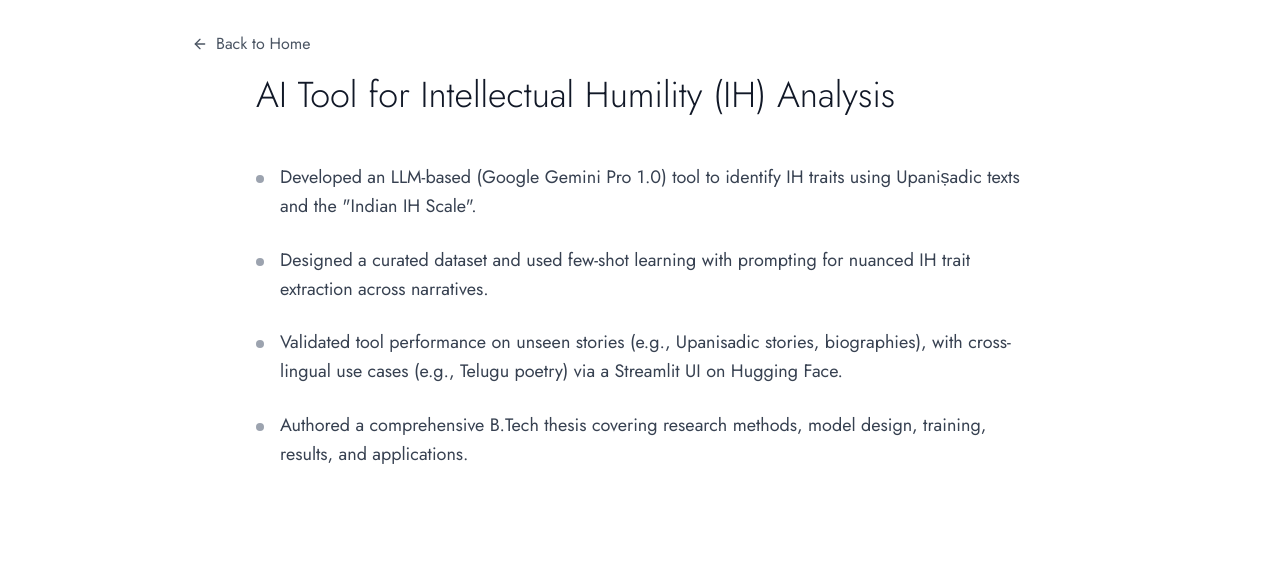
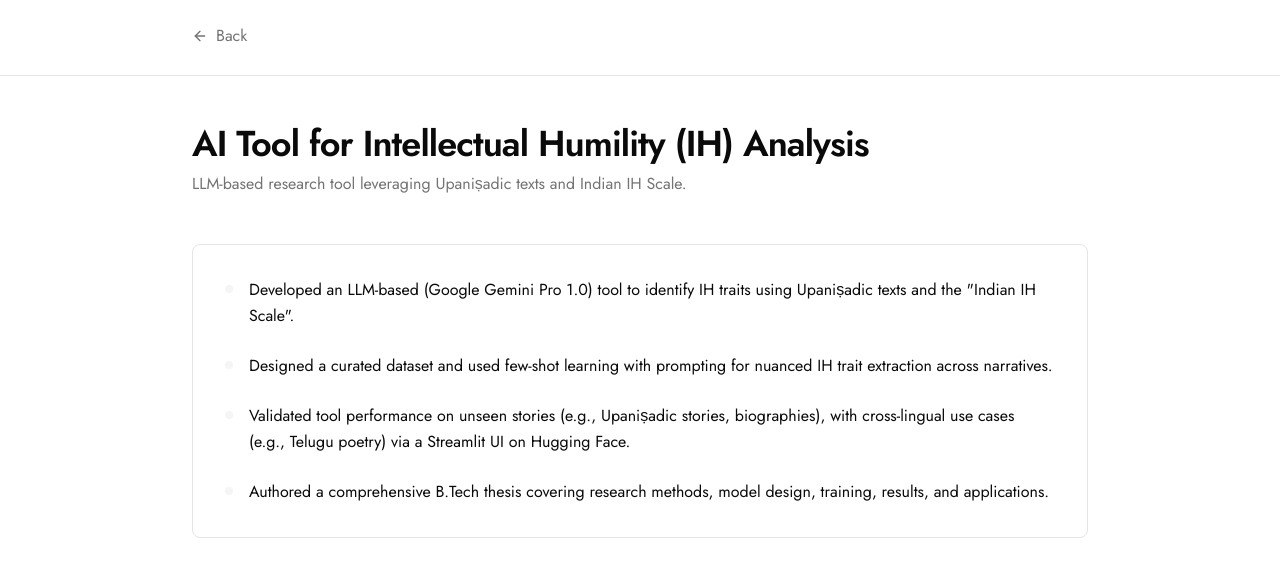
Before and after one commit to mksree-gh/portfolio, a Next.js app: page /projects/ai-tool-humility in a window 1280 px wide. Shown: the top 576 px of the page. Built offline with nearby package versions, Linux system fonts and the light colour scheme.

Commit message:
Style - updated UI and content for projects

```diff
--- a/app/page.tsx
+++ b/app/page.tsx
@@ -112,7 +112,29 @@ const Navigation = () => {
 };
 
 // --- DATA ---
-const projectData = [ { title: "AI-Powered Multi-Agent Data Analysis Pipeline", description: "Designed and implemented a LangGraph-based multi-agent LLM pipeline to automate data analysis, reducing insight generation time from hours to minutes.", skills: "LangGraph, Multi-Agent LLMs, RAG", link: "/projects/ai-pipeline" }, { title: "AI Tool for Intellectual Humility (IH) Analysis", description: "Developed an LLM-based tool using Google Gemini Pro to identify Intellectual Humility traits in texts, validated on unseen stories and cross-lingual use cases.", skills: "Google Gemini, Few-Shot Learning, Streamlit", link: "/projects/ai-tool-humility" } ];
+const projectData = [
+  {
+    title: "AI-Powered Multi-Agent Data Analysis Pipeline",
+    description:
+      "Designed and implemented a LangGraph-based multi-agent LLM pipeline to automate data analysis, reducing insight generation time from hours to minutes.",
+    skills: "LangGraph, Multi-Agent LLMs, RAG",
+    link: "/projects/ai-pipeline",
+  },
+  {
+    title: "DocuSense | PDF Management Tool",
+    description:
+      "Built a full-featured PDF analysis tool with OCR, duplicate detection, clustering, and semantic search for document organization and retrieval.",
+    skills: "OCR, Pandas, TF-IDF, Scikit-learn",
+    link: "/projects/docusense",
+  },
+  {
+    title: "AI Tool for Intellectual Humility (IH) Analysis",
+    description:
+      "Developed an LLM-based tool using Google Gemini Pro to identify Intellectual Humility traits in texts, validated on unseen stories and cross-lingual use cases.",
+    skills: "Google Gemini, Few-Shot Learning, Streamlit",
+    link: "/projects/ai-tool-humility",
+  }
+];
 const conferenceData = {
     viva: ["/conferences/vivatech/vivatech-1.jpeg", "/conferences/vivatech/vivatech-2.jpeg", "/conferences/vivatech/vivatech-3.jpeg", "/conferences/vivatech/vivatech-4.jpeg"],
 
@@ -248,10 +270,31 @@ export default function HomePage() {
 
         {/* --- PROJECTS --- */}
         <section id="projects" className="py-24 px-6 w-full bg-gray-50 dark:bg-gray-900">
-            <div className="max-w-3xl mx-auto"><h2 className="text-3xl font-light text-center text-gray-900 dark:text-white mb-16">Projects</h2><div className="space-y-12">
-            {projectData.map(p => (<div key={p.title} className="border-b border-gray-200 dark:border-gray-700 pb-8"><Link href={p.link}><h3 className="text-xl font-medium text-gray-900 dark:text-white mb-4 hover:text-cyan-600 dark:hover:text-cyan-400 transition-colors">{p.title}</h3></Link><p className="text-gray-700 dark:text-gray-300 leading-relaxed">{p.description}</p><p className="mt-4 text-sm"><span className="font-semibold text-gray-600 dark:text-gray-400">Skills:</span> {p.skills}</p></div>))}
-            </div></div>
-        </section>
+  <div className="max-w-6xl mx-auto">
+    <h2 className="text-3xl font-light text-center text-gray-900 dark:text-white mb-16">Projects</h2>
+    <div className="grid gap-8 sm:grid-cols-1 md:grid-cols-2 lg:grid-cols-3">
+      {projectData.map((p) => (
+        <Link
+          key={p.title}
+          href={p.link}
+          className="block border border-gray-200 dark:border-gray-700 rounded-lg p-6 bg-white/50 dark:bg-white/5 hover:shadow-lg transition-shadow hover:border-cyan-500 dark:hover:border-cyan-400"
+        >
+          <h3 className="text-xl font-medium text-gray-900 dark:text-white mb-4 transition-colors">
+            {p.title}
+          </h3>
+          <p className="text-gray-700 dark:text-gray-300 leading-relaxed">
+            {p.description}
+          </p>
+          <p className="mt-4 text-sm">
+            <span className="font-semibold text-gray-600 dark:text-gray-400">Skills:</span> {p.skills}
+          </p>
+        </Link>
+      ))}
+    </div>
+  </div>
+</section>
+
+
 
         {/* --- CONFERENCES (Using your shadcn/ui Carousel) --- */}
         <section id="conferences" className="py-24 px-6 w-full">
--- a/app/projects/ai-pipeline/page.tsx
+++ b/app/projects/ai-pipeline/page.tsx
@@ -5,51 +5,54 @@ import { ArrowLeft } from 'lucide-react';
 
 export default function AIPipelinePage() {
   return (
-    <div className="min-h-screen bg-white text-gray-900">
-      {/* Back Navigation */}
-      <div className="pt-8 pb-4 px-6">
+    <div className="min-h-screen bg-background text-foreground">
+      {/* Header / Back link */}
+      <div className="border-b border-border py-6 px-4 md:px-6">
         <div className="max-w-4xl mx-auto">
           <Link
-            href="/"
-            className="inline-flex items-center text-gray-600 hover:text-gray-900 transition-colors duration-200"
+            href="/#projects"
+            className="inline-flex items-center text-muted-foreground hover:text-foreground transition-colors"
           >
             <ArrowLeft className="w-4 h-4 mr-2" />
-            Back to Home
+            Back
           </Link>
         </div>
       </div>
 
-      {/* Project Content */}
-      <div className="pb-20 px-6">
-        <div className="max-w-4xl mx-auto">
-          <div className="max-w-3xl mx-auto">
-            <h1 className="text-3xl md:text-4xl font-light text-gray-900 mb-12">
+      {/* Main Content */}
+      <div className="py-12 px-4 md:px-6">
+        <div className="max-w-4xl mx-auto space-y-12">
+          <header className="space-y-2">
+            <h1 className="text-3xl md:text-4xl font-semibold tracking-tight">
               AI-Powered Multi-Agent Data Analysis Pipeline
             </h1>
+            <p className="text-muted-foreground max-w-2xl">
+              Automating insights with LangGraph and a team of specialized LLM agents.
+            </p>
+          </header>
 
-            <div className="space-y-6">
-              <div className="flex items-start">
-                <div className="w-2 h-2 bg-gray-400 rounded-full mt-3 mr-4 flex-shrink-0"></div>
-                <p className="text-lg text-gray-700 leading-relaxed">
-                  Identified critical delays in Inventory/Sales data analysis; designed and implemented a LangGraph-based multi-agent LLM pipeline, eliminating manual analysis and reducing insight generation time from manual hours to just 5–10 minutes.
+          <section className="space-y-8 border rounded-lg p-6 md:p-8 bg-card">
+            <ul className="space-y-6 list-none">
+              <li className="flex gap-4">
+                <div className="mt-2 w-2 h-2 rounded-full bg-accent flex-shrink-0" />
+                <p className="leading-relaxed">
+                  Identified critical delays in Inventory/Sales data analysis; designed and implemented a LangGraph-based multi-agent LLM pipeline, reducing insight generation time from hours to ~5–10 minutes.
                 </p>
-              </div>
-
-              <div className="flex items-start">
-                <div className="w-2 h-2 bg-gray-400 rounded-full mt-3 mr-4 flex-shrink-0"></div>
-                <p className="text-lg text-gray-700 leading-relaxed">
-                  Orchestrated a team of specialized LLM agents (Data Scientist, Analyst, Python Expert, Customer Engineer) to automate pandas queries, result interpretation, and summarization—achieving seamless and 100% hands-off automation.
+              </li>
+              <li className="flex gap-4">
+                <div className="mt-2 w-2 h-2 rounded-full bg-accent flex-shrink-0" />
+                <p className="leading-relaxed">
+                  Orchestrated a team of specialized LLM agents (Data Scientist, Analyst, Python Expert, Customer Engineer) for automated pandas queries, interpretation, and summarization—achieving 100% hands-off automation.
                 </p>
-              </div>
-
-              <div className="flex items-start">
-                <div className="w-2 h-2 bg-gray-400 rounded-full mt-3 mr-4 flex-shrink-0"></div>
-                <p className="text-lg text-gray-700 leading-relaxed">
-                  Built RAG-ready descriptions with Tool/Memory Augmentation for high-context understanding & autonomous execution.
+              </li>
+              <li className="flex gap-4">
+                <div className="mt-2 w-2 h-2 rounded-full bg-accent flex-shrink-0" />
+                <p className="leading-relaxed">
+                  Built RAG-ready descriptions with Tool/Memory Augmentation for high-context understanding and autonomous execution.
                 </p>
-              </div>
-            </div>
-          </div>
+              </li>
+            </ul>
+          </section>
         </div>
       </div>
     </div>
--- a/app/projects/ai-tool-humility/page.tsx
+++ b/app/projects/ai-tool-humility/page.tsx
@@ -5,58 +5,60 @@ import { ArrowLeft } from 'lucide-react';
 
 export default function AIToolHumilityPage() {
   return (
-    <div className="min-h-screen bg-white text-gray-900">
-      {/* Back Navigation */}
-      <div className="pt-8 pb-4 px-6">
+    <div className="min-h-screen bg-background text-foreground">
+      {/* Header / Back link */}
+      <div className="border-b border-border py-6 px-4 md:px-6">
         <div className="max-w-4xl mx-auto">
           <Link
-            href="/"
-            className="inline-flex items-center text-gray-600 hover:text-gray-900 transition-colors duration-200"
+            href="/#projects"
+            className="inline-flex items-center text-muted-foreground hover:text-foreground transition-colors"
           >
             <ArrowLeft className="w-4 h-4 mr-2" />
-            Back to Home
+            Back
           </Link>
         </div>
       </div>
 
-      {/* Project Content */}
-      <div className="pb-20 px-6">
-        <div className="max-w-4xl mx-auto">
-          <div className="max-w-3xl mx-auto">
-            <h1 className="text-3xl md:text-4xl font-light text-gray-900 mb-12">
+      {/* Main Content */}
+      <div className="py-12 px-4 md:px-6">
+        <div className="max-w-4xl mx-auto space-y-12">
+          <header className="space-y-2">
+            <h1 className="text-3xl md:text-4xl font-semibold tracking-tight">
               AI Tool for Intellectual Humility (IH) Analysis
             </h1>
+            <p className="text-muted-foreground max-w-2xl">
+              LLM-based research tool leveraging Upaniṣadic texts and Indian IH Scale.
+            </p>
+          </header>
 
-            <div className="space-y-6">
-              <div className="flex items-start">
-                <div className="w-2 h-2 bg-gray-400 rounded-full mt-3 mr-4 flex-shrink-0"></div>
-                <p className="text-lg text-gray-700 leading-relaxed">
+          <section className="space-y-8 border rounded-lg p-6 md:p-8 bg-card">
+            <ul className="space-y-6 list-none">
+              <li className="flex gap-4">
+                <div className="mt-2 w-2 h-2 rounded-full bg-accent flex-shrink-0" />
+                <p className="leading-relaxed">
                   Developed an LLM-based (Google Gemini Pro 1.0) tool to identify IH traits using Upaniṣadic texts and the "Indian IH Scale".
                 </p>
-              </div>
-
-              <div className="flex items-start">
-                <div className="w-2 h-2 bg-gray-400 rounded-full mt-3 mr-4 flex-shrink-0"></div>
-                <p className="text-lg text-gray-700 leading-relaxed">
+              </li>
+              <li className="flex gap-4">
+                <div className="mt-2 w-2 h-2 rounded-full bg-accent flex-shrink-0" />
+                <p className="leading-relaxed">
                   Designed a curated dataset and used few-shot learning with prompting for nuanced IH trait extraction across narratives.
                 </p>
-              </div>
-
-              <div className="flex items-start">
-                <div className="w-2 h-2 bg-gray-400 rounded-full mt-3 mr-4 flex-shrink-0"></div>
-                <p className="text-lg text-gray-700 leading-relaxed">
-                  Validated tool performance on unseen stories (e.g., Upanisadic stories, biographies), with cross-lingual use cases (e.g., Telugu poetry) via a Streamlit UI on Hugging Face.
+              </li>
+              <li className="flex gap-4">
+                <div className="mt-2 w-2 h-2 rounded-full bg-accent flex-shrink-0" />
+                <p className="leading-relaxed">
+                  Validated tool performance on unseen stories (e.g., Upaniṣadic stories, biographies), with cross-lingual use cases (e.g., Telugu poetry) via a Streamlit UI on Hugging Face.
                 </p>
-              </div>
-
-              <div className="flex items-start">
-                <div className="w-2 h-2 bg-gray-400 rounded-full mt-3 mr-4 flex-shrink-0"></div>
-                <p className="text-lg text-gray-700 leading-relaxed">
+              </li>
+              <li className="flex gap-4">
+                <div className="mt-2 w-2 h-2 rounded-full bg-accent flex-shrink-0" />
+                <p className="leading-relaxed">
                   Authored a comprehensive B.Tech thesis covering research methods, model design, training, results, and applications.
                 </p>
-              </div>
-            </div>
-          </div>
+              </li>
+            </ul>
+          </section>
         </div>
       </div>
     </div>
--- a/app/projects/docusense/page.tsx
+++ b/app/projects/docusense/page.tsx
@@ -5,51 +5,54 @@ import { ArrowLeft } from 'lucide-react';
 
 export default function DocuSensePage() {
   return (
-    <div className="min-h-screen bg-white text-gray-900">
-      {/* Back Navigation */}
-      <div className="pt-8 pb-4 px-6">
+    <div className="min-h-screen bg-background text-foreground">
+      {/* Back Link Header */}
+      <div className="border-b border-border py-6 px-4 md:px-6">
         <div className="max-w-4xl mx-auto">
           <Link
-            href="/"
-            className="inline-flex items-center text-gray-600 hover:text-gray-900 transition-colors duration-200"
+            href="/#projects"
+            className="inline-flex items-center text-muted-foreground hover:text-foreground transition-colors"
           >
             <ArrowLeft className="w-4 h-4 mr-2" />
-            Back to Home
+            Back
           </Link>
         </div>
       </div>
 
-      {/* Project Content */}
-      <div className="pb-20 px-6">
-        <div className="max-w-4xl mx-auto">
-          <div className="max-w-3xl mx-auto">
-            <h1 className="text-3xl md:text-4xl font-light text-gray-900 mb-12">
+      {/* Main Content */}
+      <div className="py-12 px-4 md:px-6">
+        <div className="max-w-4xl mx-auto space-y-12">
+          <header className="space-y-2">
+            <h1 className="text-3xl md:text-4xl font-semibold tracking-tight">
               DocuSense | PDF Management Tool
             </h1>
+            <p className="text-muted-foreground max-w-2xl">
+              End-to-end document analytics and retrieval with clustering & semantic search.
+            </p>
+          </header>
 
-            <div className="space-y-6">
-              <div className="flex items-start">
-                <div className="w-2 h-2 bg-gray-400 rounded-full mt-3 mr-4 flex-shrink-0"></div>
-                <p className="text-lg text-gray-700 leading-relaxed">
-                  Built a PDF management tool for usage stats, duplicate detection (MD5 hashing), and OCR text extraction (PyPDF2).
+          <section className="space-y-8 border rounded-lg p-6 md:p-8 bg-card">
+            <ul className="space-y-6 list-none">
+              <li className="flex gap-4">
+                <div className="mt-2 w-2 h-2 rounded-full bg-accent flex-shrink-0" />
+                <p className="leading-relaxed">
+                  Built a PDF management tool for usage stats, duplicate detection (MD5 hashing), and OCR text extraction using PyPDF2.
                 </p>
-              </div>
-
-              <div className="flex items-start">
-                <div className="w-2 h-2 bg-gray-400 rounded-full mt-3 mr-4 flex-shrink-0"></div>
-                <p className="text-lg text-gray-700 leading-relaxed">
+              </li>
+              <li className="flex gap-4">
+                <div className="mt-2 w-2 h-2 rounded-full bg-accent flex-shrink-0" />
+                <p className="leading-relaxed">
                   Used pandas & NLTK for data extraction and analysis; applied Scikit-learn K-Means clustering for PDF organization.
                 </p>
-              </div>
-
-              <div className="flex items-start">
-                <div className="w-2 h-2 bg-gray-400 rounded-full mt-3 mr-4 flex-shrink-0"></div>
-                <p className="text-lg text-gray-700 leading-relaxed">
+              </li>
+              <li className="flex gap-4">
+                <div className="mt-2 w-2 h-2 rounded-full bg-accent flex-shrink-0" />
+                <p className="leading-relaxed">
                   Engineered a TF-IDF and cosine similarity-based search engine for content-based PDF retrieval; designed UI mockups.
                 </p>
-              </div>
-            </div>
-          </div>
+              </li>
+            </ul>
+          </section>
         </div>
       </div>
     </div>
```
Also changed, not shown: app/experience/ey/page.tsx (+29 -1 lines), app/experience/hushh/page.tsx (+29 -1 lines), app/globals.css (+12 -12 lines).
